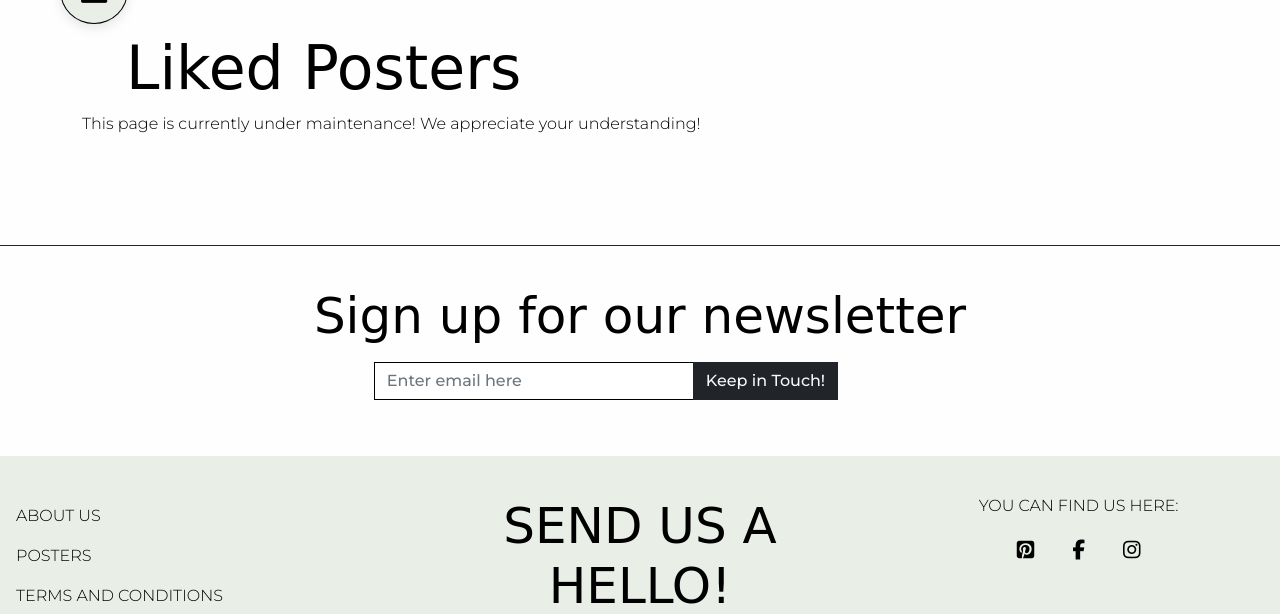
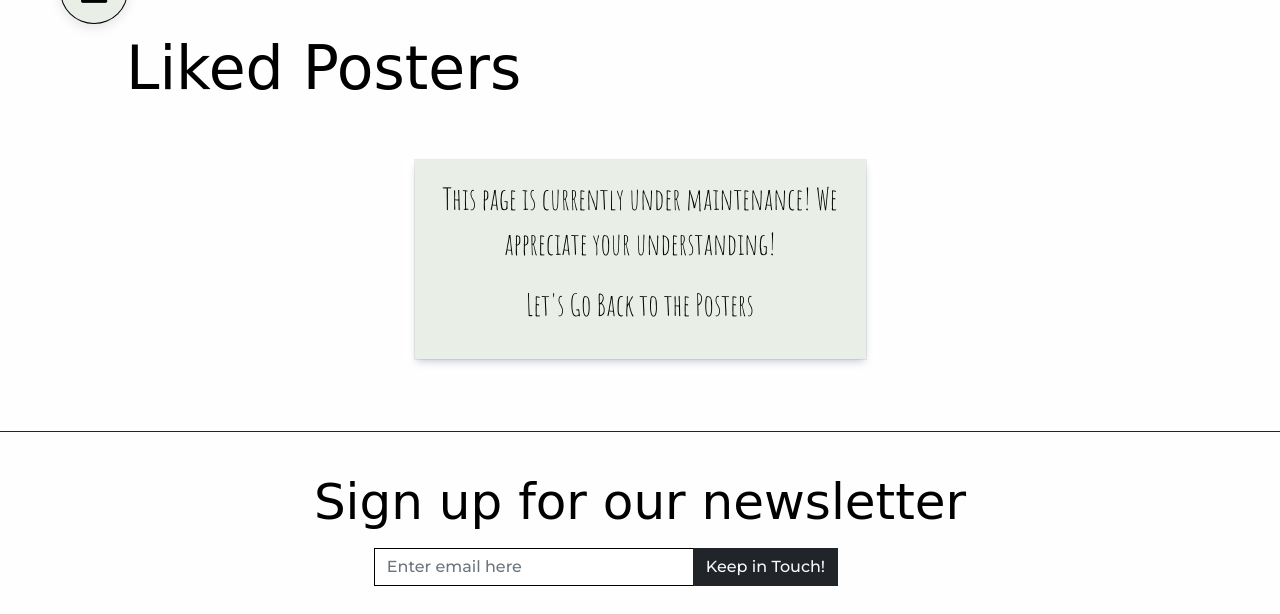
Before and after one commit to Code-Institute-Submissions/stroemlind-esart_JulyResub, a Django app: page /posters/liked_posters/ in a window 1280 px wide. Shown: the part 71-685 px from the top of the page. Run offline with Django 3.2, Linux system fonts and the light colour scheme; a user stored in the database is signed in; data comes from the database, SQL or seed files in the repository; data that the repository does not hold is empty; some libraries are stand-ins or nearby versions; some web fonts are replaced.

Commit message:
Updated liked_posters.html page to match websites layout

```diff
--- a/posters/templates/posters/liked_posters.html
+++ b/posters/templates/posters/liked_posters.html
@@ -31,8 +31,12 @@
         </div>
         {% endfor %}
     {% else %}
-    <div class="col">
-        <p>This page is currently under maintenance! We appreciate your understanding!</p>
+    <div class="col-10 col-sm-8 col-md-8 col-lg-5 mx-auto my-5 card border-0 rounded-0">
+        <div class="card-body text-center empty">
+            <p>This page is currently under maintenance! We appreciate your understanding!</p>
+            <p>Let's <a class="text-link" href="{% url 'posters' %}">Go Back</a>
+                to the <a class="text-link" href="{% url 'posters' %}">Posters</a></p>
+        </div>
     </div>
     {% endif %}
     </div>
```
